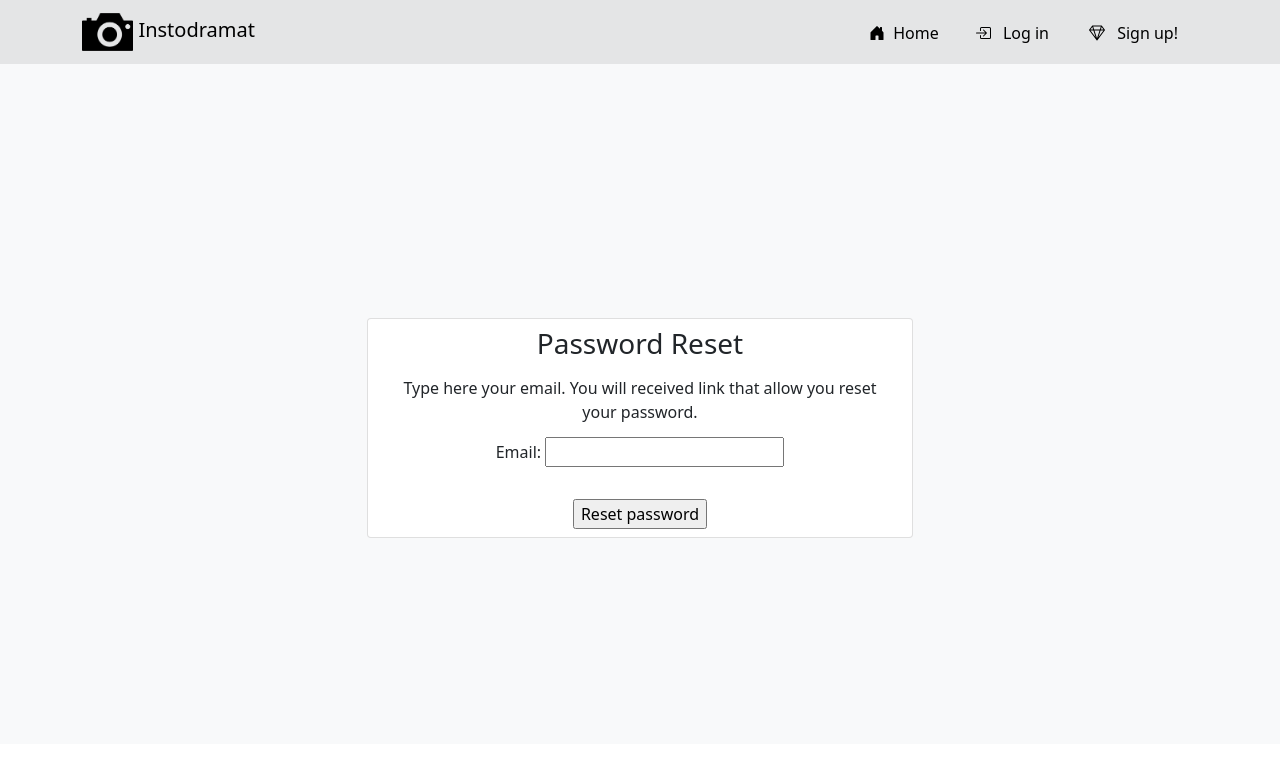
After one commit to aFku/Django-Instodramat, a Django app: page /profile/password_reset/ in a window 1280 px wide. The commit adds this page. Shown: the top 767 px of the page. Run offline with Django 3.2, Linux system fonts and the light colour scheme; some libraries are stand-ins or nearby versions.

Commit message:
Created password reset system | Configured SMTP

```diff
--- a/Instodramat/Users/forms.py
+++ b/Instodramat/Users/forms.py
@@ -1,7 +1,7 @@
 from .models import Profile
 from django import forms
 from django.forms import ModelForm
-from django.contrib.auth.forms import UserCreationForm
+from django.contrib.auth.forms import UserCreationForm, PasswordResetForm
 from django.contrib.auth.models import User
 from django.core.exceptions import ValidationError
 from datetime import date
@@ -147,3 +147,15 @@ class ProfileDataChangeForm(ProfileCreationForm):
         super(ProfileDataChangeForm, self).__init__(*args, **kwargs)
         for field in self.fields.values():  # Set all fields not required now, because we have all information that we want already
             field.required = False
+
+
+class PasswordResetFormEmailValidation(PasswordResetForm):
+    """
+    Check if there is account with given email address
+    """
+
+    def clean_email(self):
+        email = self.cleaned_data['email']
+        if not User.objects.filter(email__iexact=email).exists():
+            self.add_error('email', 'There is no account associated with this email address!')
+        return email
--- a/Instodramat/Users/templates/login.html
+++ b/Instodramat/Users/templates/login.html
@@ -59,10 +59,10 @@
         </form>
         <div class="row">
             <div class="col-lg-6 col-md-12 mt-1 mb-3" style="text-align: center">
-                <a class="util-links" href="#">Forgot password?</a>
+                <a class="util-links" href="#" style="text-decoration: none; color: black;">Forgot password?</a>
             </div>
             <div class="col-lg-6 col-md-12 mt-1 mb-3" style="text-align: center">
-                <a class="util-links" href="/registry">Sign up</a>
+                <a class="util-links" href="{% url 'registry' %}" style="text-decoration: none; color: black;">Sign up</a>
             </div>
         </div>
     </div>
--- /dev/null
+++ b/Instodramat/Users/templates/password_reset.html
@@ -0,0 +1,57 @@
+{% extends 'base.html' %}
+{% load static %}
+{% load error_extras %}
+
+{% block title %}
+    Instodramat - Login
+{% endblock %}
+
+{% block styles %}
+    {{ block.super }}
+    <link rel="stylesheet" href="{% static 'css/login.css' %}">
+{% endblock %}
+
+{% block content %}
+{% if messages %}
+<div class="container">
+    <div class="row mx-auto" style="width: 50%;" id="message-container">
+        <div class="col-xl-12" style="text-align: center;">
+            {% for message in messages %}
+                {{ message }}
+            {% endfor %}
+        </div>
+    </div>
+</div>
+{% endif %}
+
+<div class="container h-100 d-flex justify-content-center" id="form-container">
+    <div class="card my-auto" style="width: 50%;">
+        <form method="POST" action="">
+            {% csrf_token %}
+            <div class="row mx-3 my-2 text-center">
+                <div class="col-lg-12 d-flex flex-column justify-content-center">
+                    <h3> Password Reset </h3>
+                </div>
+            </div>
+            <div class="row mx-3 my-2 text-center">
+                <div class="col-lg-12 d-flex flex-column justify-content-center">
+                    Type here your email. You will received link that allow you reset your password.
+                </div>
+            </div>
+            {% for field in form %}
+            <div class="row mx-3 my-2 text-center">
+                <div class="col-lg-12 d-flex flex-column justify-content-center">
+                    <a class="lg-error" style="margin-bottom: 5px;">{{ field.errors.as_text }}</a>
+                    <p>{{ field.label_tag }} {{ field }}</p>
+                </div>
+            </div>
+            {% endfor %}
+            <div class="row">
+                <div class="col-xl-12 my-2" style="text-align: center">
+                    <input type="submit" value="Reset password">
+                </div>
+            </div>
+        </form>
+    </div>
+</div>
+{% endblock %}
--- /dev/null
+++ b/Instodramat/Users/templates/password_reset_subject.txt
@@ -0,0 +1 @@
+Instodramat - Reset Password
--- a/Instodramat/Users/urls.py
+++ b/Instodramat/Users/urls.py
@@ -16,4 +16,8 @@ urlpatterns = [
     path('settings/change_email/', views.profile_settings_change_email, name='change_email'),
     path('settings/change_profile/', views.profile_settings_change_profile, name='change_profile'),
     path('settings/delete_account/', views.profile_settings_delete_profile, name='delete_account'),
+    path('password_reset/', views.CustomPasswordResetView.as_view(), name='password_reset'),
+    path(r'^reset/(?P<uidb64>[0-9A-Za-z_\-]+)/(?P<token>[0-9A-Za-z]{1,13}-[0-9A-Za-z]{1,20})/$',
+         views.PasswordResetConfirmView.as_view(), name='password_confirm'),
+
 ]
--- a/Instodramat/Users/views.py
+++ b/Instodramat/Users/views.py
@@ -1,11 +1,13 @@
 from django.shortcuts import render, get_object_or_404, redirect, reverse
+from django.urls import reverse_lazy
 from django.http import HttpResponseNotFound, JsonResponse, HttpResponse
 from django.views.generic import DetailView
 from django.contrib.auth.models import User
 from django.contrib import messages
-from .forms import ProfileCreationForm, EmailUserCreationForm, UserEmailChangeForm, ProfileDataChangeForm
+from .forms import ProfileCreationForm, EmailUserCreationForm, UserEmailChangeForm, ProfileDataChangeForm, \
+    PasswordResetFormEmailValidation
 from .models import Profile
-from django.contrib.auth.views import LoginView, LogoutView
+from django.contrib.auth.views import LoginView, LogoutView, PasswordResetView, PasswordResetConfirmView
 from django.contrib.messages.views import SuccessMessageMixin
 from django.contrib.auth.mixins import LoginRequiredMixin
 from django.contrib.auth.decorators import login_required
@@ -58,6 +60,25 @@ class CustomLogoutView(LoginRequiredMixin, LogoutView):
         response = super().dispatch(request, *args, **kwargs)
         messages.success(request, 'Successfully logged out')
         return response
+
+
+class CustomPasswordResetView(SuccessMessageMixin, PasswordResetView):
+    """
+    Custom view for password reset. It gives user message if mail was send. It also uses new password reset form
+    with email validation.
+    """
+    template_name = 'password_reset.html'
+    success_message = 'Email with reset link was send to your email'
+    form_class = PasswordResetFormEmailValidation
+    # reverse is executing before urls are loaded in this case.
+    # To fix it I used reverse_lazy
+    success_url = reverse_lazy('login')
+
+
+class CustomPasswordResetConfirmView(SuccessMessageMixin, PasswordResetConfirmView):
+    template_name = 'password_confirm.html'
+    success_message = 'Your password has been changed!'
+    success_url = reverse_lazy('login')
 
 # -------------------------- Method-based
 
```
Also changed, not shown: Instodramat/Instodramat/settings.py (+7 -0 lines), Instodramat/Users/templates/password_confirm.html (added, +68 -0 lines), Instodramat/Users/templates/password_reset_email.html (added, +12 -0 lines).
